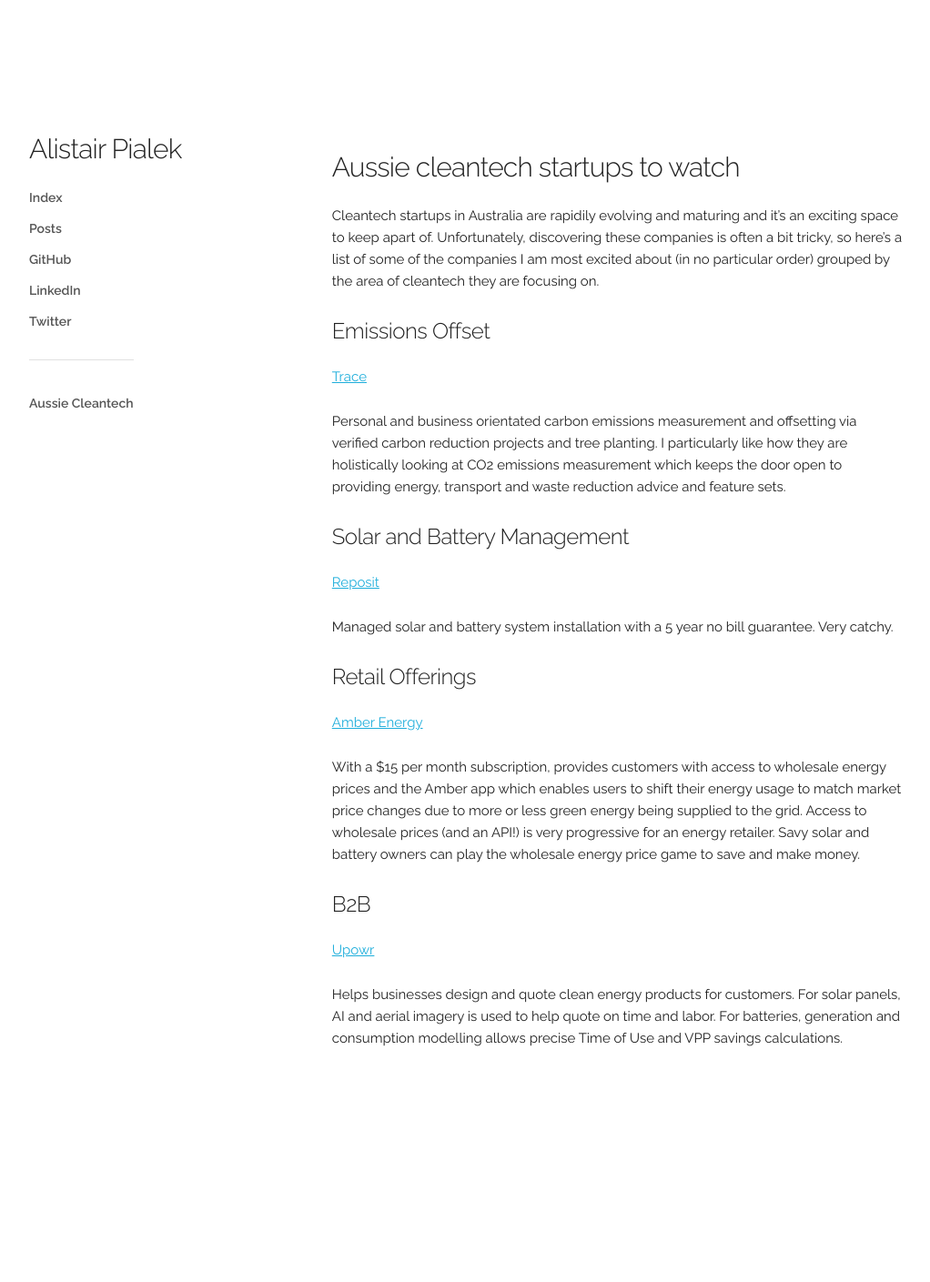
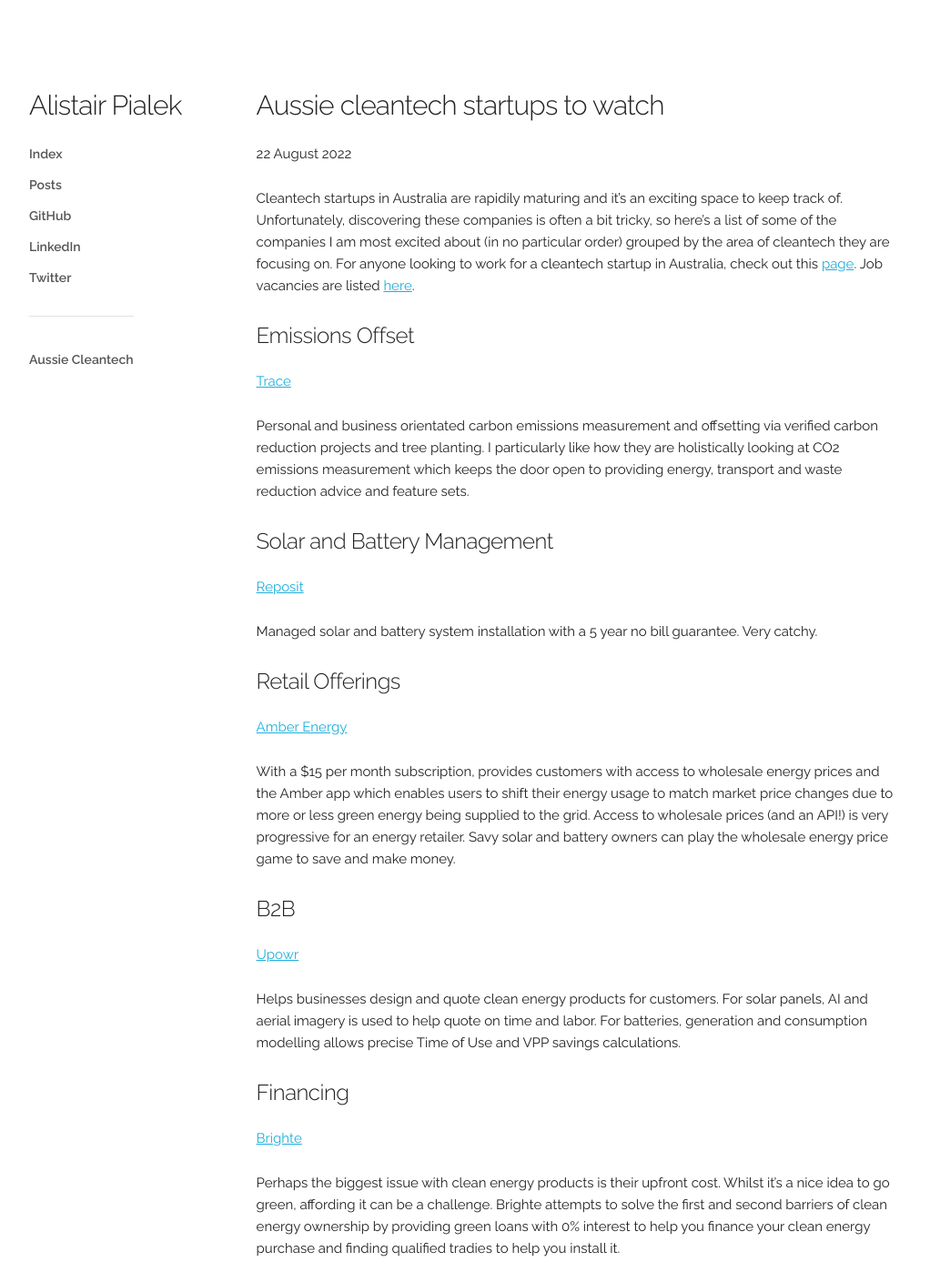
Before and after one commit to alistairpialek/alistairpialek.com, a Jekyll site: the page built from aussie-cleantech.md, in a window 1280 px wide. Shown: the whole page at 91% size, without its empty margins (128-1150 px from the left). Built offline with Jekyll 4.4.1, drawn with Linux system fonts in a browser that asks for light colours; before the commit the page ends 1178 px from its top, so only the background shows below that.

Commit message:
fix(layout): reduce margins, move lang to conf, added Brighte (#7)
* fix(layout): reduce top margin

* fix(page): move h4 to meta

* fix(lang): move to conf

```diff
--- a/_config.yml
+++ b/_config.yml
@@ -18,9 +18,10 @@
 # You can create any custom variable you would like, and they will be accessible
 # in the templates via {{ site.myvariable }}.
 
+lang: en
 title: Alistair Pialek
 description: >- # this means to ignore newlines until "baseurl:"
-  My personal blog and website.
+  Home owner ramblings about cleantech, solar, batteries and reducing your power bill.
 baseurl: "" # the subpath of your site, e.g. /blog
 url: "" # the base hostname & protocol for your site, e.g. http://example.com
 linkedin_username: alistairpialek
--- a/_layouts/default.html
+++ b/_layouts/default.html
@@ -1,12 +1,12 @@
 <!DOCTYPE html>
-<html lang="{{ page.lang | default: site.lang | default: "en" }}">
+<html lang="{{ page.lang | default: site.lang }}">
 
 {%- include head.html -%}
 
 <body>
   <!-- Google Tag Manager (noscript) -->
-    <noscript><iframe src="https://www.googletagmanager.com/ns.html?id=GTM-WLWTZ3Z"
-    height="0" width="0" style="display:none;visibility:hidden"></iframe></noscript>
+  <noscript><iframe src="https://www.googletagmanager.com/ns.html?id=GTM-WLWTZ3Z" height="0" width="0"
+      style="display:none;visibility:hidden"></iframe></noscript>
   <!-- End Google Tag Manager (noscript) -->
 
   {%- include header.html -%}
@@ -15,7 +15,7 @@
   –––––––––––––––––––––––––––––––––––––––––––––––––– -->
   <div class="container">
     <div class="row">
-      <div class="four columns sidebar" style="margin-top: 15%">
+      <div class="three columns sidebar" style="margin-top: 10%">
         <nav>
           <h4 id="logo">{{ site.title }}</h4>
           <ul>
@@ -42,7 +42,7 @@
         </nav>
       </div>
 
-      <div class="eight columns content" style="margin-top: 15%">
+      <div class="nine columns content" style="margin-top: 10%">
         {{ content }}
       </div>
     </div>
--- a/_layouts/page.html
+++ b/_layouts/page.html
@@ -4,4 +4,6 @@ layout: default
 
 <h4>{{ page.title | escape }}</h4>
 
+<p>{{ page.date | date_to_long_string }}</p>
+
 {{content}}
--- a/aussie-cleantech.md
+++ b/aussie-cleantech.md
@@ -1,12 +1,13 @@
 ---
 layout: page
+title: "Aussie cleantech startups to watch"
+date: 2022-08-23 09:00:00 +1000
 ---
 
-#### Aussie cleantech startups to watch
-
-Cleantech startups in Australia are rapidily evolving and maturing and it's an exciting space to keep apart of.
+Cleantech startups in Australia are rapidily maturing and it's an exciting space to keep track of.
 Unfortunately, discovering these companies is often a bit tricky, so here's a list of some of the companies I am most
-excited about (in no particular order) grouped by the area of cleantech they are focusing on.
+excited about (in no particular order) grouped by the area of cleantech they are focusing on. For anyone looking to
+work for a cleantech startup in Australia, check out this [page][6]. Job vacancies are listed [here][7].
 
 ##### Emissions Offset
 
@@ -39,7 +40,19 @@ Helps businesses design and quote clean energy products for customers. For solar
 to help quote on time and labor. For batteries, generation and consumption modelling allows precise Time of Use and VPP
 savings calculations.
 
+##### Financing
+
+[Brighte][5]
+
+Perhaps the biggest issue with clean energy products is their upfront cost. Whilst it's a nice idea to go green,
+affording it can be a challenge. Brighte attempts to solve the first and second barriers of clean energy ownership
+by providing green loans with 0% interest to help you finance your clean energy purchase and finding qualified tradies
+to help you install it.
+
 [1]: https://www.our-trace.com/
 [2]: https://www.repositpower.com/
 [3]: https://www.amber.com.au/
 [4]: https://upowr.co/
+[5]: https://brighte.com.au/
+[6]: https://www.climatesalad.com/climate-tech-companies-in-australia
+[7]: https://www.climatesalad.com/jobs-in-climate-tech-australia
```
Lines whose indentation alone changed are shown as unchanged.
